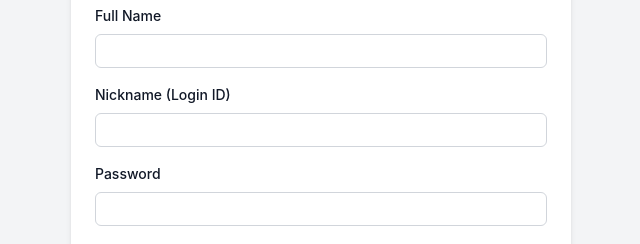
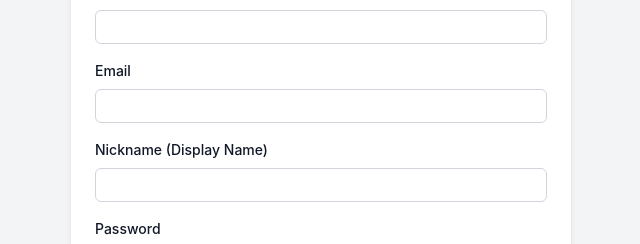
Before and after one commit to OnchiraT/thewizehouse_activityrecord, a React (Vite) app: page /register in a window 1280 px wide. Shown: the part 298-542 px from the top of the page, without its empty margins (319-959 px from the left). Built offline with nearby package versions, Linux system fonts and the light colour scheme; no server answers; the database is empty.

Commit message:
Update auth to use Email field for login and register

```diff
--- a/src/context/AuthContext.jsx
+++ b/src/context/AuthContext.jsx
@@ -67,11 +67,6 @@ export const AuthProvider = ({ children }) => {
     };
 
     const login = async (email, password) => {
-        // The app currently uses "nickname" for login, but Supabase Auth uses email.
-        // We might need to change the login form to ask for email, OR lookup email by nickname.
-        // For this migration, let's assume we switch to Email login, OR we do a lookup.
-        // Let's try to sign in with email.
-
         const { data, error } = await supabase.auth.signInWithPassword({
             email,
             password,
@@ -82,16 +77,6 @@ export const AuthProvider = ({ children }) => {
     };
 
     const register = async (userData) => {
-        // userData contains nickname, password, etc.
-        // We need an email for Supabase Auth.
-        // If the form doesn't have email, we might need to fake one or ask for it.
-        // Let's assume we add an email field to the register form.
-        // For now, if no email, we can't register.
-
-        if (!userData.email) {
-            return { success: false, message: "Email is required for registration" };
-        }
-
         const { data, error } = await supabase.auth.signUp({
             email: userData.email,
             password: userData.password,
@@ -106,14 +91,15 @@ export const AuthProvider = ({ children }) => {
                 .insert([{
                     id: data.user.id,
                     nickname: userData.nickname,
-                    full_name: userData.fullName, // Assuming fullName is passed
-                    upline: userData.upline,
+                    full_name: userData.fullName,
+                    upline: userData.upline || null, // Ensure empty string becomes null if needed, or keep as is
                     points: 0,
                     streak: 0,
                     join_date: new Date().toISOString()
                 }]);
 
             if (profileError) {
+                // If profile creation fails, we might want to cleanup the auth user, but for now just return error
                 return { success: false, message: profileError.message };
             }
         }
--- a/src/pages/Login.jsx
+++ b/src/pages/Login.jsx
@@ -6,15 +6,15 @@ import { useToast } from '../context/ToastContext';
 import '../styles/global.css';
 
 const Login = () => {
-    const [nickname, setNickname] = useState('');
+    const [email, setEmail] = useState('');
     const [password, setPassword] = useState('');
     const { login } = useAuth();
     const { addToast } = useToast();
     const navigate = useNavigate();
 
-    const handleSubmit = (e) => {
+    const handleSubmit = async (e) => {
         e.preventDefault();
-        const result = login(nickname, password);
+        const result = await login(email, password);
         if (result.success) {
             addToast('Welcome back!', 'success');
             navigate('/');
@@ -30,12 +30,12 @@ const Login = () => {
 
                 <form onSubmit={handleSubmit} className="flex flex-col gap-4">
                     <div className="flex flex-col gap-2">
-                        <label htmlFor="nickname" style={{ fontSize: '0.875rem', fontWeight: '500' }}>Nickname</label>
+                        <label htmlFor="email" style={{ fontSize: '0.875rem', fontWeight: '500' }}>Email</label>
                         <input
-                            type="text"
-                            id="nickname"
-                            value={nickname}
-                            onChange={(e) => setNickname(e.target.value)}
+                            type="email"
+                            id="email"
+                            value={email}
+                            onChange={(e) => setEmail(e.target.value)}
                             required
                             style={{ padding: '0.5rem', borderRadius: '0.375rem', border: '1px solid #D1D5DB' }}
                         />
--- a/src/pages/Register.jsx
+++ b/src/pages/Register.jsx
@@ -13,6 +13,7 @@ const Register = () => {
 
     const [formData, setFormData] = useState({
         fullName: '',
+        email: '',
         nickname: '',
         password: '',
         upline: '',
@@ -46,7 +47,7 @@ const Register = () => {
         }
     };
 
-    const handleSubmit = (e) => {
+    const handleSubmit = async (e) => {
         e.preventDefault();
 
         if (!formData.avatar) {
@@ -54,7 +55,7 @@ const Register = () => {
             return;
         }
 
-        const result = register(formData);
+        const result = await register(formData);
         if (result.success) {
             addToast('Welcome to The Wize House!', 'success');
             navigate('/');
@@ -109,7 +110,20 @@ const Register = () => {
                     </div>
 
                     <div className="flex flex-col gap-2">
-                        <label htmlFor="nickname" style={{ fontSize: '0.875rem', fontWeight: '500' }}>Nickname (Login ID)</label>
+                        <label htmlFor="email" style={{ fontSize: '0.875rem', fontWeight: '500' }}>Email</label>
+                        <input
+                            type="email"
+                            id="email"
+                            name="email"
+                            value={formData.email}
+                            onChange={handleChange}
+                            required
+                            style={{ padding: '0.5rem', borderRadius: '0.375rem', border: '1px solid #D1D5DB' }}
+                        />
+                    </div>
+
+                    <div className="flex flex-col gap-2">
+                        <label htmlFor="nickname" style={{ fontSize: '0.875rem', fontWeight: '500' }}>Nickname (Display Name)</label>
                         <input
                             type="text"
                             id="nickname"
```
